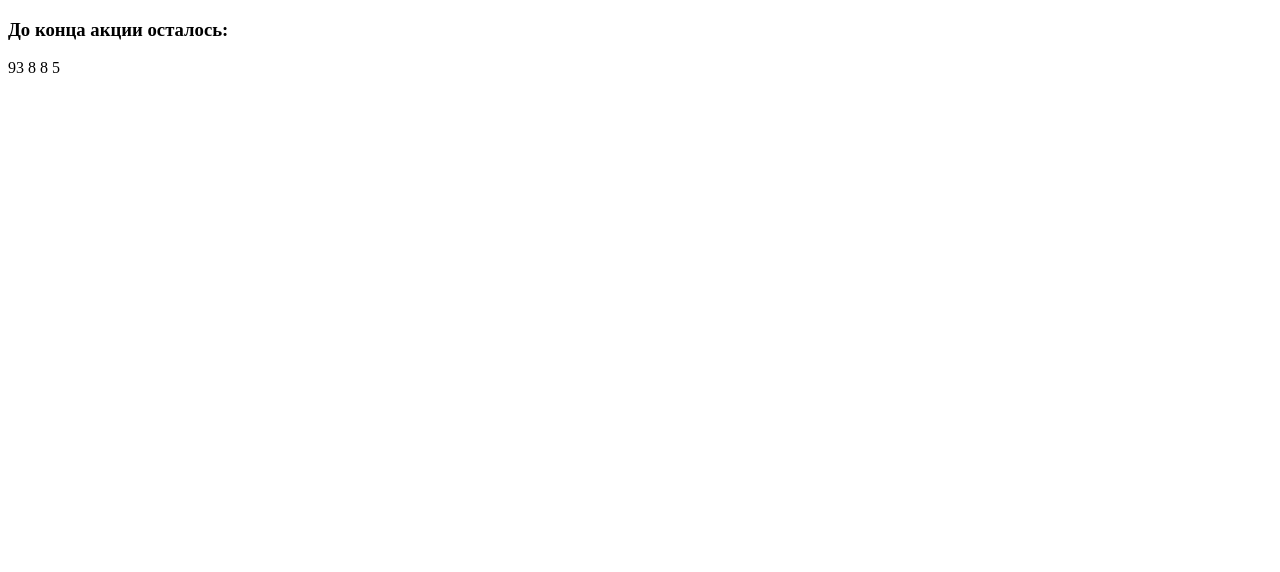
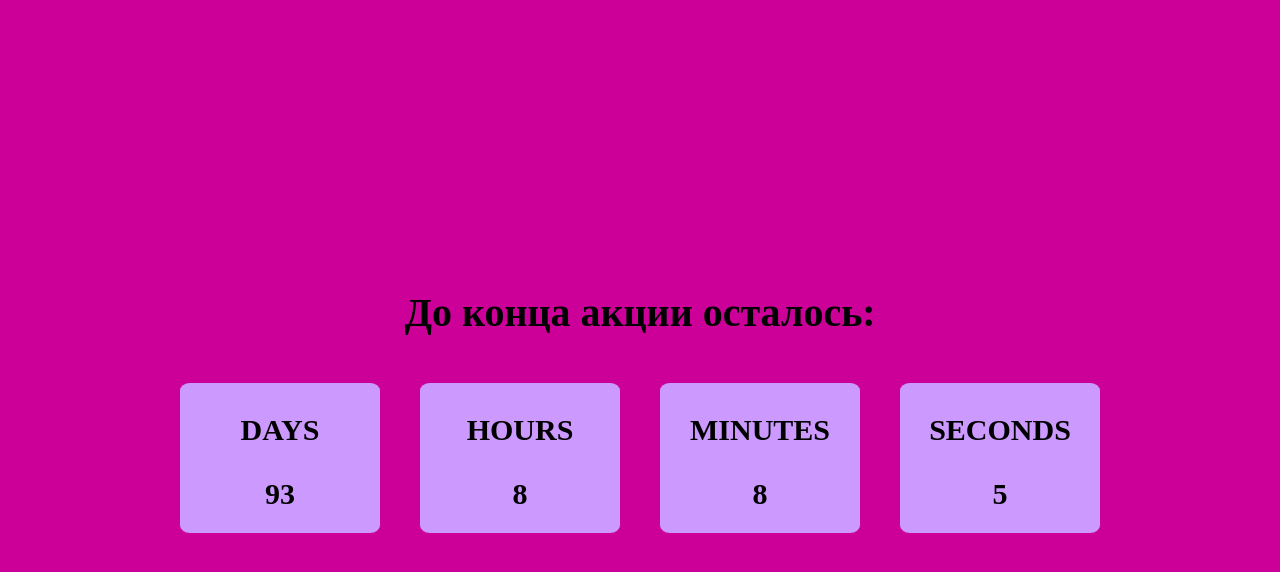
Before and after one commit to Ygg-Web/js-modules, a plain HTML site: page timer/index.html in a window 1280 px wide. Drawn offline with Linux system fonts and the light colour scheme.

Commit message:
started creating  timer using JS, added styles

```diff
--- a/timer/index.html
+++ b/timer/index.html
@@ -7,21 +7,63 @@
     <meta name="viewport" content="width=device-width, initial-scale=1.0">
     <title>Document</title>
     <link rel="stylesheet" href="/style.css">
+    <style>
+        body {
+            display: flex;
+            flex-direction: column;
+            justify-content: center;
+            align-items: center;
+            height: 100vh;
+            text-align: center;
+            background: #CC0099;
+            font-family: ' Franklin Gothic Medium';
+        }
+
+        h3 {
+            font-size: 40px;
+            line-height: 20px;
+        }
+
+        #group {
+            display: flex;
+        }
+
+        .badge {
+            width: 200px;
+            height: 150px;
+            background: #CC99FF;
+            text-align: center;
+            font-size: 30px;
+            font-weight: bold;
+            margin: 20px;
+            border-radius: 5%;
+            text-transform: uppercase;
+        }
+    </style>
 </head>
 
 <body>
     <section>
         <div class="container">
-            <div class="row">
-                <div class="col-lg-12 mt-5 text-center">
-                    <h3>До конца акции осталось:</h3>
-                    <div id="group">
-                        <span id="d" class="badge badge-succes mr-3 p-3"></span>
-                        <span id="h" class="badge badge-succes p-3 mr-3"></span>
-                        <span id="m" class="badge badge-succes mr-3 p-3"></span>
-                        <span id="s" class="badge badge-succes p-3 "></span>
-                    </div>
+            <h3>До конца акции осталось:</h3>
+            <div id="group">
+                <div class="badge">
+                    <p>Days</p>
+                    <span id="d" class="badge-succes "></span>
                 </div>
+                <div class="badge">
+                    <p>Hours</p>
+                    <span id="h" class="badge-succes "></span>
+                </div>
+                <div class="badge">
+                    <p>Minutes</p>
+                    <span id="m" class="badge-succes "></span>
+                </div>
+                <div class="badge">
+                    <p>Seconds</p>
+                    <span id="s" class="badge-succes "></span>
+                </div>
+
             </div>
         </div>
     </section>
```
